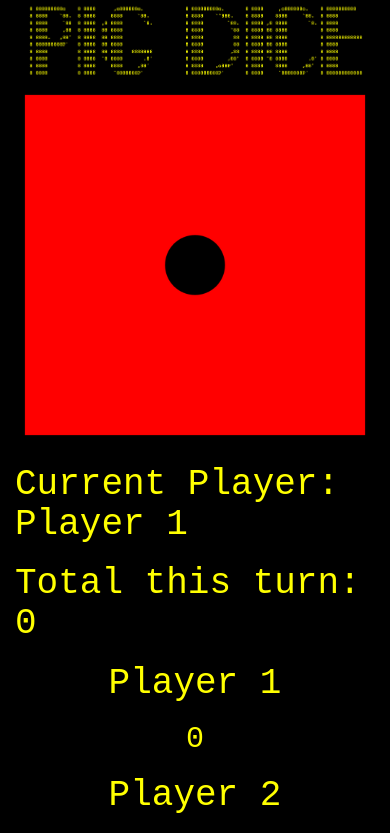
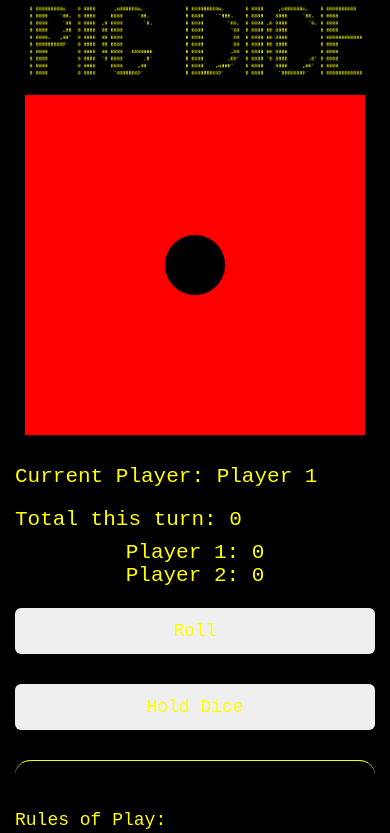
Before and after one commit to ElysiaAvery/pig-dice, a plain HTML site: page index.html in a window 390 px wide. Both pictures are taken after a click on the button "Start Game / End Game". Shown: the top 833 px of the page. Drawn offline with Linux system fonts and the light colour scheme.

Commit message:
add responsive styling

```diff
--- a/css/styles.css
+++ b/css/styles.css
@@ -26,8 +26,8 @@ hr:before { /* Not really supposed to work, but does */
 .turn-button {
   display: block;
   width: 100%;
-  margin-top: 5%;
-  margin-bottom: 10%;
+  margin-top: 2rem;
+  margin-bottom: 3rem;
 }
 
 .center-text {
@@ -43,7 +43,7 @@ body {
 .center-button {
   display:block;
   margin: 0 auto;
-  margin-top: 5%;
+  margin-top: 2rem;
 }
 
 img#roll-img {
@@ -54,3 +54,15 @@ img#roll-img {
 div#rules {
   text-align: left;
 }
+
+/***** Media Queries ****/
+
+@media screen and (max-width: 768px) {
+  h1, h2 {
+    font-size: 1.5em;
+  }
+
+  .mobile-inline h1, h2{
+    display: inline;
+  }
+}
--- a/index.html
+++ b/index.html
@@ -27,10 +27,14 @@
           </div>
         </div>
         <div class="toHide col-md-4 center-text">
-          <h1>Player 1</h1>
-          <h2 id="player1score"></h2>
-          <h1>Player 2</h1>
-          <h2 id="player2score"></h2>
+          <div class = "mobile-inline">
+            <h1>Player 1: </h1>
+            <h2 id="player1score"></h2>
+          </div>
+          <div class = "mobile-inline">
+            <h1>Player 2: </h1>
+            <h2 id="player2score"></h2>
+          </div>
           <button id="roll-game" name="button" class="btn btn-lg turn-button" disabled>Roll</button>
           <button id="hold-game" name="button" class="btn btn-lg turn-button" disabled>Hold Dice</button>
           <hr>
```
